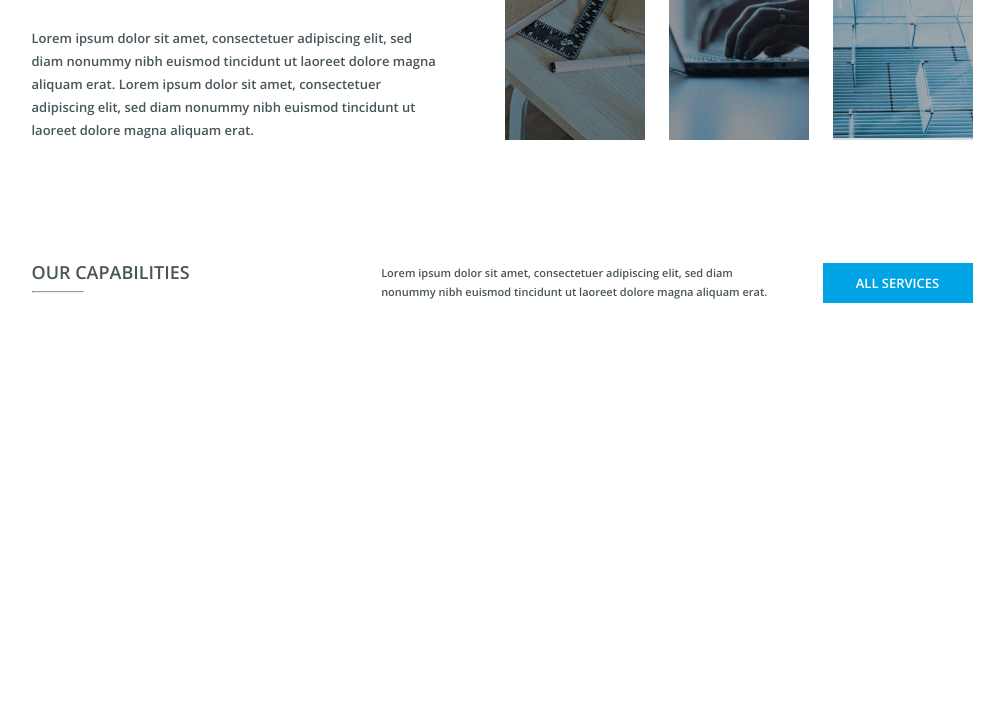
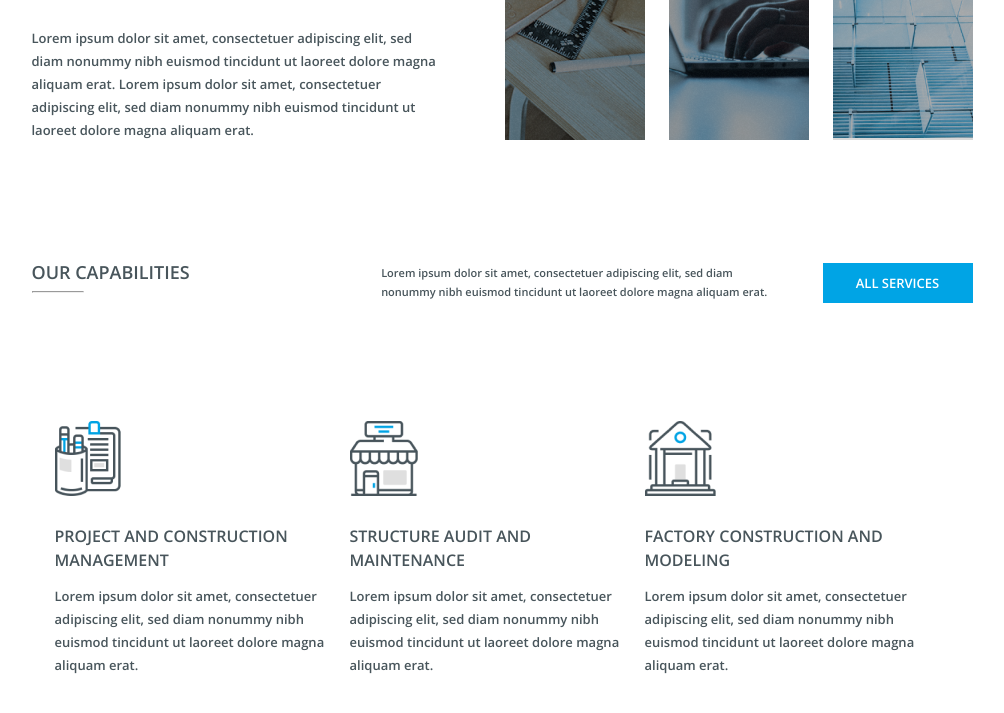
Before and after one commit to jendos-kgd/konstruct, a plain HTML site: page index.html in a window 1280 px wide. Shown: the part 1099-1812 px from the top of the page, without its empty margins (138-1142 px from the left). Before the commit the page ends 1402 px from the top, so only its background shows below. Drawn offline with Linux system fonts and the light colour scheme.

Commit message:
made work block

```diff
--- a/index.html
+++ b/index.html
@@ -30,7 +30,7 @@
       <hr>
       <div class="about_block">
         <div class="about_discr">
-          <h3>Founded in 2011 by John Mathew Smith, <a href="#">Konstruct</a> has become the number one construction management firm</h3>
+          <strong>Founded in 2011 by John Mathew Smith, <a href="#">Konstruct</a> has become the number one construction management firm</strong>
           <p>Lorem ipsum dolor sit amet, consectetuer adipiscing elit, sed diam nonummy nibh euismod tincidunt ut laoreet dolore magna aliquam erat. Lorem ipsum dolor sit amet, consectetuer adipiscing elit, sed diam nonummy nibh euismod tincidunt ut laoreet dolore magna aliquam erat.</p>
         </div>
         <div class="cards_block">
@@ -47,9 +47,24 @@
         </div>
         <p>Lorem ipsum dolor sit amet, consectetuer adipiscing elit, sed diam nonummy nibh euismod tincidunt ut laoreet dolore magna aliquam erat.</p>
         <button type="button" name="button">ALL SERVICES</button>
-
       </div>
-
+      <div class="work_block">
+        <div class="work_card">
+          <img src="img/icon_project.png" alt="note icon">
+          <h3>PROJECT AND CONSTRUCTION MANAGEMENT</h3>
+          <p>Lorem ipsum dolor sit amet, consectetuer adipiscing elit, sed diam nonummy nibh euismod tincidunt ut laoreet dolore magna aliquam erat.</p>
+        </div>
+        <div class="work_card">
+          <img src="img/icon_audit.png" alt="home icon">
+          <h3>STRUCTURE AUDIT AND MAINTENANCE</h3>
+          <p>Lorem ipsum dolor sit amet, consectetuer adipiscing elit, sed diam nonummy nibh euismod tincidunt ut laoreet dolore magna aliquam erat.</p>
+        </div>
+        <div class="work_card">
+          <img src="img/icon_modeling.png" alt="house icon">
+          <h3>FACTORY CONSTRUCTION AND MODELING</h3>
+          <p>Lorem ipsum dolor sit amet, consectetuer adipiscing elit, sed diam nonummy nibh euismod tincidunt ut laoreet dolore magna aliquam erat.</p>
+        </div>
+      </div>
     </div>
     <footer>
     </footer>
--- a/styles.css
+++ b/styles.css
@@ -75,6 +75,13 @@ h2 {
 h3 {
   font-family: OpenSans, sans-serif;
   font-weight: bold;
+  font-size: 16px;
+  line-height: 24px;
+  color: #48555B;
+}
+strong {
+  font-family: OpenSans, sans-serif;
+  font-weight: bold;
   font-size: 20px;
   line-height: 27px;
   color: #48555B;
@@ -82,6 +89,7 @@ h3 {
 p {
   font-family: OpenSans, sans-serif;
   font-size: 13px;
+  line-height: 23px;
   color: #48555B;
 }
 a {
@@ -182,7 +190,6 @@ header p {
 }
 .about_discr p {
   margin-top: 30px;
-  line-height: 23px;
 }
 .cards_block img {
   margin-left: 20px;
@@ -213,3 +220,25 @@ header p {
   font-size: 13px;
   font-weight: bold;
 }
+/*============Work=============*/
+.work_block {
+  display: flex;
+  justify-content: between;
+  margin-top: 80px;
+}
+.work_card {
+  width: 295px;
+  height: 330px;
+}
+.work_card img {
+  margin-top: 38px;
+  margin-left: 23px;
+}
+.work_card h3 {
+  margin-top: 25px;
+  margin-left: 23px;
+}
+.work_card p {
+  margin-top: 13px;
+  margin-left: 23px;
+}
```
Also changed, not shown: img/icon_audit.png (added), img/icon_modeling.png (added), img/icon_project.png (added).
